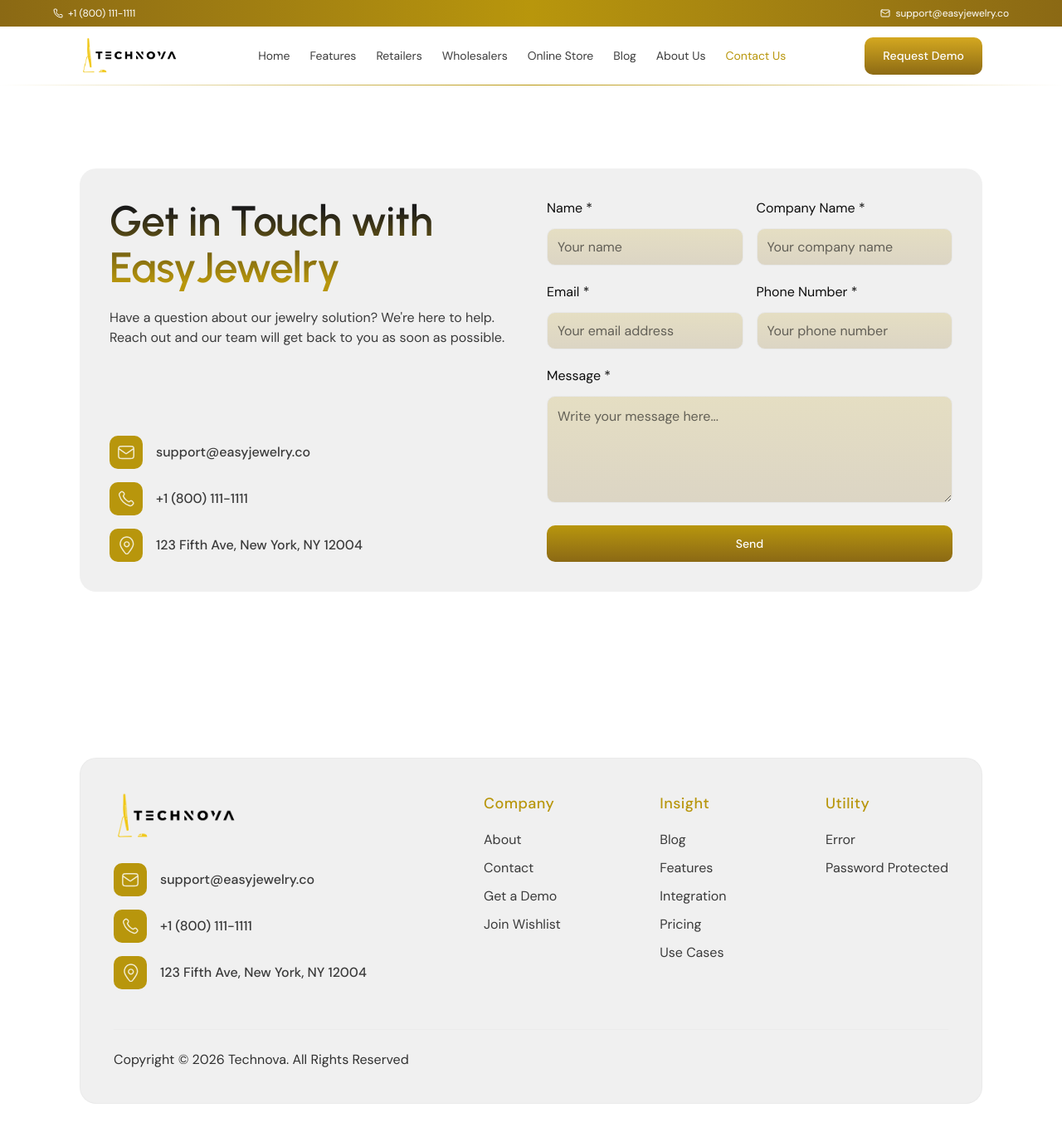
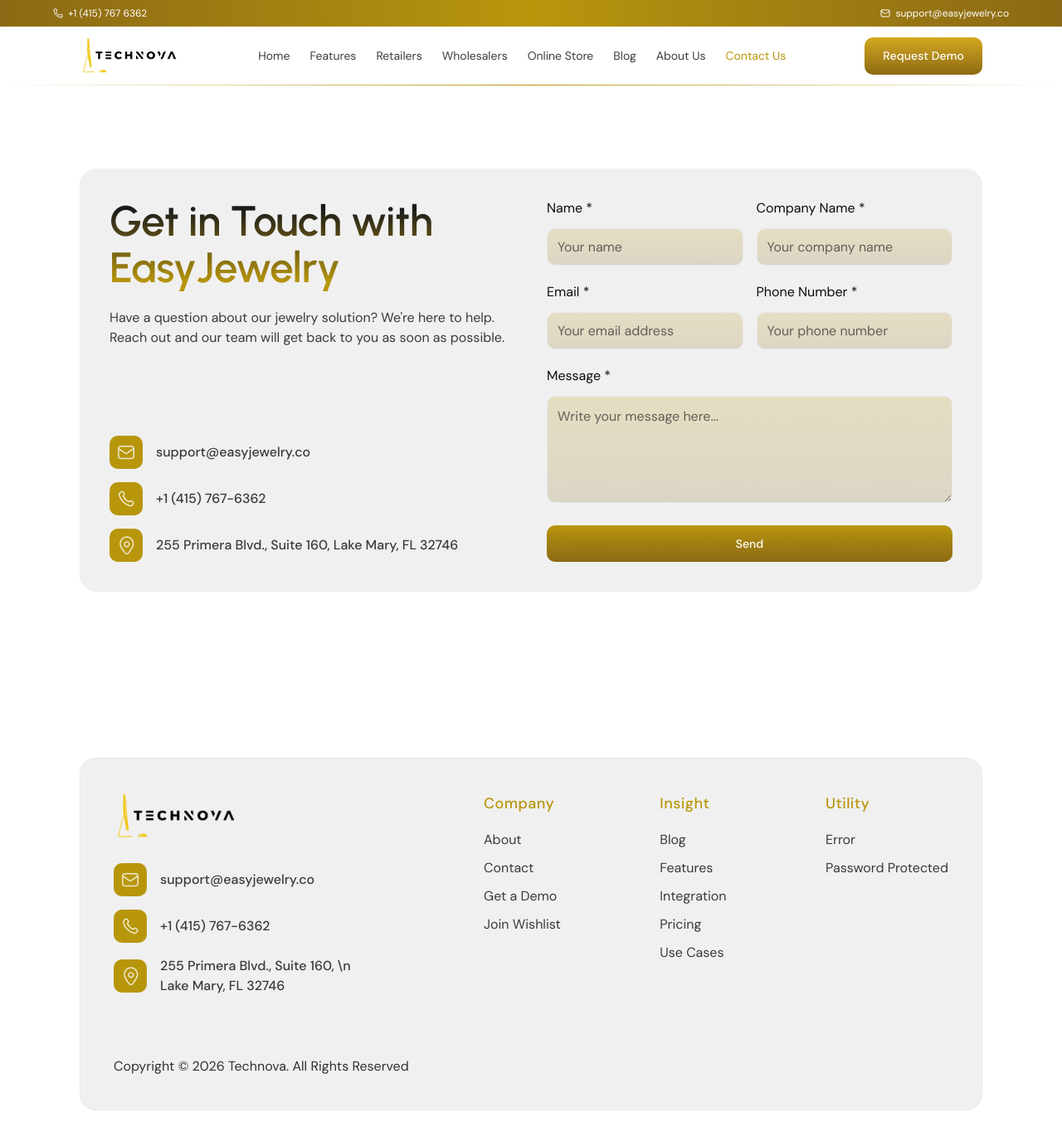
Before and after one commit to Technova-co/easyjewelry, a Next.js app: page /contact in a window 1280 px wide. Shown: the whole page at 83% size. Built offline with nearby package versions, Linux system fonts and the light colour scheme.

Commit message:
info update

```diff
--- a/src/app/(main)/contact/page.tsx
+++ b/src/app/(main)/contact/page.tsx
@@ -161,12 +161,12 @@
                     />
                     <ContactInfo
                       type="phone"
-                      value="+1 (800) 111-1111"
-                      href="tel:+8001111111"
+                      value="+1 (415) 767-6362"
+                      href="tel:+14157676362"
                     />
                     <ContactInfo
                       type="address"
-                      value="123 Fifth Ave, New York, NY 12004"
+                      value="255 Primera Blvd., Suite 160, Lake Mary, FL 32746"
                     />
                   </div>
                 </div>
--- a/src/app/(main)/request-demo/page.tsx
+++ b/src/app/(main)/request-demo/page.tsx
@@ -194,12 +194,12 @@
                                     />
                                     <ContactInfo
                                       type="phone"
-                      value="+1 (800) 111-1111"
-                      href="tel:+18001111111"
+                                      value="+1 (415) 767-6362"
+                                      href="tel:+14157676362"
                                     />
                                     <ContactInfo
                                       type="address"
-                      value="123 Fifth Ave, New York, NY 12004"
+                                      value="255 Primera Blvd., Suite 160, Lake Mary, FL 32746"
                                     />
                   </div>
                 </div>
--- a/src/components/Layouts/Footer.tsx
+++ b/src/components/Layouts/Footer.tsx
@@ -75,12 +75,12 @@
                                     />
                                     <ContactInfo
                                       type="phone"
-                                      value="+1 (800) 111-1111"
-                                      href="tel:+8001111111"
+                                      value="+1 (415) 767-6362"
+                                      href="tel:+14157676362"
                                     />
                                     <ContactInfo
                                       type="address"
-                                      value="123 Fifth Ave, New York, NY 12004"
+                                      value="255 Primera Blvd., Suite 160, \n Lake Mary, FL 32746"
                                     />
                                 </div>
                             </div>
--- a/src/components/Layouts/TopBar.tsx
+++ b/src/components/Layouts/TopBar.tsx
@@ -9,11 +9,11 @@
         <div className="flex items-center justify-between">
 
           <Link
-            href="tel:+18001111111"
+            href="tel:+14157676362"
             className="flex items-center gap-1.5 text-white text-xs hover:text-white/80 transition-colors no-underline"
           >
             <Phone size={12} />
-            +1 (800) 111-1111
+            +1 (415) 767 6362
           </Link>
 
           <Link
```
Lines whose indentation alone changed are shown as unchanged.
